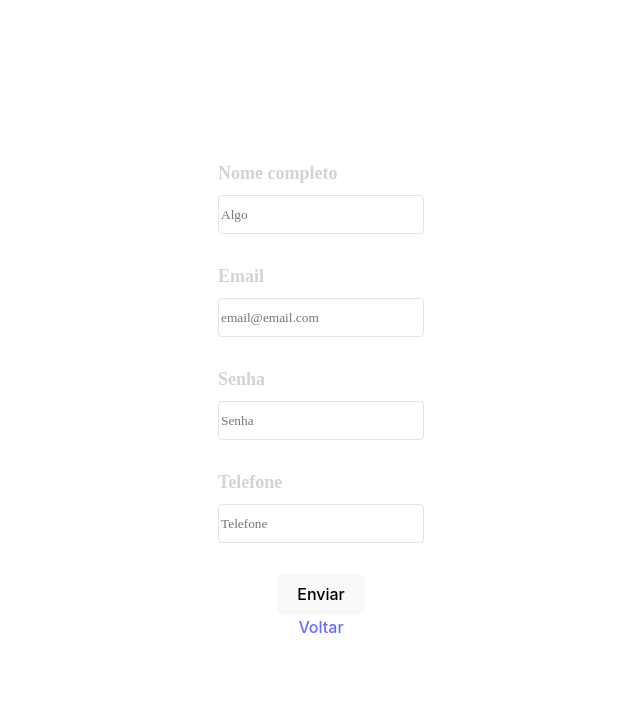
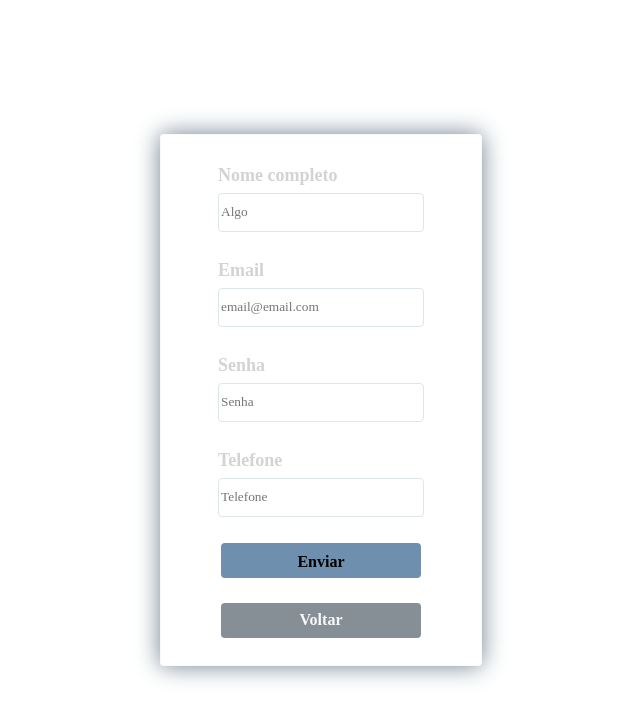
Before and after one commit to igorgomes255/desafio_fullstack-frontend, a React (Vite) app: page /register in a window 1280 px wide. Shown: the top 720 px of the page, without its empty margins (319-959 px from the left). Built offline with nearby package versions, Linux system fonts and the light colour scheme.

Commit message:
feat: finalizando estilização pagina register

```diff
--- a/src/components/input/styles.ts
+++ b/src/components/input/styles.ts
@@ -5,7 +5,7 @@ export const Container = styled.div`
   flex-direction: column;
   align-items: flex-start;
 
-  gap: 10px;
+  gap: 6px;
 
   label {
     color: #d3d3d3;
@@ -29,7 +29,7 @@ export const Container = styled.div`
     font-size: 12px;
     line-height: 0px;
 
-    color: red;
+    color: #dc143c;
     margin-bottom: 20px;
   }
 `;
--- a/src/pages/Register/index.tsx
+++ b/src/pages/Register/index.tsx
@@ -1,35 +1,44 @@
 import { Link } from "react-router-dom";
 import DivInput from "../../components/input";
 import { useUserContext } from "../../contexts/userContext";
+import { Container, LinkStyled } from "./styles";
 
 const Register = () => {
   const { register, handleSubmit, errors, submitUser } = useUserContext();
 
   return (
-    <div>
+    <Container>
       <form onSubmit={handleSubmit(submitUser)}>
         <DivInput
           label="Nome completo"
           placeholder="Algo"
           {...register("full_name")}
+          errors={errors.full_name?.message}
         />
         <DivInput
           label="Email"
           placeholder="email@email.com"
           {...register("email")}
+          errors={errors.email?.message}
         />
-        <DivInput label="Senha" placeholder="Senha" {...register("password")} />
+        <DivInput
+          label="Senha"
+          placeholder="Senha"
+          {...register("password")}
+          errors={errors.password?.message}
+        />
         <DivInput
           label="Telefone"
           placeholder="Telefone"
           {...register("phone")}
+          errors={errors.phone?.message}
         />
         <button type="submit">Enviar</button>
       </form>
-      <Link type="submit" to="/">
+      <LinkStyled type="submit" to="/">
         Voltar
-      </Link>
-    </div>
+      </LinkStyled>
+    </Container>
   );
 };
 
--- /dev/null
+++ b/src/pages/Register/styles.ts
@@ -0,0 +1,46 @@
+import { Link } from "react-router-dom";
+import styled from "styled-components";
+
+export const Container = styled.div`
+  display: flex;
+  flex-direction: column;
+  align-items: center;
+  justify-content: center;
+  width: 320px;
+  height: 530px;
+  border: 1px solid #faf9f6;
+  border-radius: 4px;
+
+  -webkit-box-shadow: 0px 0px 25px 0px rgba(112, 128, 144, 1);
+  -moz-box-shadow: 0px 0px 25px 0px rgba(112, 128, 144, 1);
+  box-shadow: 0px 0px 25px 0px rgba(112, 128, 144, 1);
+
+  button {
+    width: 200px;
+    height: 35px;
+    font-weight: 700;
+    border-radius: 4px;
+    font-family: "Source Sans Pro";
+    background-color: #6f8faf;
+    cursor: pointer;
+  }
+`;
+
+export const LinkStyled = styled(Link)`
+  display: flex;
+  flex-direction: row;
+  justify-content: center;
+  align-items: center;
+
+  width: 200px;
+  height: 35px;
+  font-weight: 700;
+  border-radius: 4px;
+  font-family: "Source Sans Pro";
+  background-color: #868e96;
+  margin-top: 25px;
+
+  text-decoration: none;
+
+  color: #f8f9fa;
+`;
```
